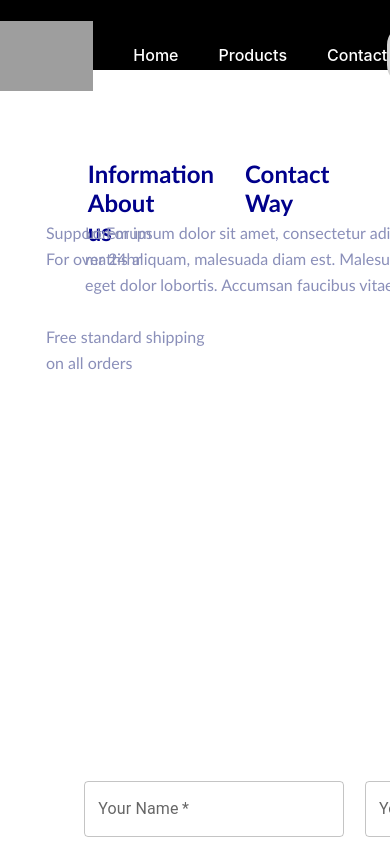
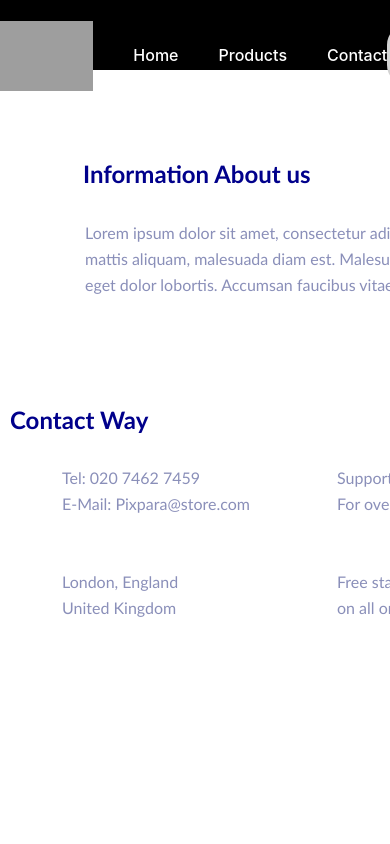
Before and after one commit to JinleYe/online_store, a React (Create React App) app in the folder frontend/: page /contact in a window 390 px wide. Shown: the top 844 px of the page. Built offline with nearby package versions, Linux system fonts and the light colour scheme; grey boxes are pictures that could not be loaded; some icons are missing.

Commit message:
added media query in contact page

```diff
--- a/frontend/src/components/Desktop9bottom.css
+++ b/frontend/src/components/Desktop9bottom.css
@@ -124,7 +124,7 @@
       font-size: 20px;
       color:white;
       min-Width: 200px;
-      min-Height: 40px;
+      min-Height: 43px;
       position: relative;
       right:6.5em;
       bottom:1.5em;
--- a/frontend/src/components/Desktop9bottom.js
+++ b/frontend/src/components/Desktop9bottom.js
@@ -49,7 +49,6 @@ function Desktop9bottom() {
     <div className="parent">
     <div className="getintouchform">
       <form>
-
         <TextField id="yourname"
           label="Your Name"
           required
--- a/frontend/src/components/Desktop9top.css
+++ b/frontend/src/components/Desktop9top.css
@@ -1,17 +1,22 @@
+.desktop9top {
+  padding-top: 100px;
+  font-family: "Trebuchet MS", Helvetica, sans-serif;
+}
 
-.desktop9top{
-  padding-top:100px;
-  font-family: "Trebuchet MS", Helvetica, sans-serif;
-
-}
-  @supports (display: grid)
-   {
+@supports (display: grid) {
   .contact-grid {
     /* background: #ffffff; */
     color: white;
     display: grid;
-       margin-right:1em;
-       grid-template-columns:50% 50% ;
+    margin-right: 1em;
+    grid-template-columns: 50% 50%;
+  }
+
+  @media (max-width: 1000px) {
+    .contact-grid {
+      /* border: 1px dotted red; */
+      grid-template-columns: 100%;
+    }
   }
 
   .contact-column1 {
@@ -22,8 +27,8 @@
     border-radius: 0.2em;
     background: white;
     /* box-shadow: 0 0 5px #f0f0f0; */
-       margin-right:4em;
-
+    margin-right: 4em;
+    margin-bottom: 5em;
   }
 
   .contact-column2 {
@@ -34,52 +39,57 @@
     border-radius: 0.2em;
     background: white;
     /* box-shadow: 0 0 5px #f0f0f0; */
-        margin-left:1em;
+    margin-left: 1em;
 
   }
 
 
 
-     .contactcolumnheaderfont1{
-      color:darkblue;
+  .contactcolumnheaderfont1 {
+    color: darkblue;
     font-size: medium;
     position: relative;
-      left:2.2em;
-      top:1.5em;
+    left: 2em;
+    top: 1.5em;
     font-weight: 900;
-      font-size:x-large;
-      margin-top:-0.5em;
+    font-size: x-large;
+    margin-top: -0.5em;
 
 
   }
-     .contactcolumnheaderfont2{
-        color:darkblue;
+
+  .contactcolumnheaderfont2 {
+    color: darkblue;
     font-size: medium;
     position: relative;
-        left:0.5em;
-        top:1.5em;
+    left: -1.5em;
+    top: 1.5em;
     font-weight: 900;
-        font-size:x-large;
-        margin-top:-0.5em;
+    font-size: x-large;
+    margin-top: -0.5em;
 
 
 
   }
 
-       #list1 ,#list2 ,#list3 ,#list4{
+  #list1,
+  #list2,
+  #list3,
+  #list4 {
     list-style: none;
     align-self: start;
     position: relative;
-        left:1em;
+    left: 1em;
     color: #8A8FB9;
 
 
   }
 
-       #list3, #list4{
+  #list3,
+  #list4 {
     list-style: none;
     position: relative;
-        right:4em;
+    right: 4em;
 
   }
 
@@ -106,41 +116,42 @@
   }
 
 
-#tripledot{
+  #tripledot {
     position: relative;
     top: 13em;
-left:6.2em;
+    left: 6em;
 
   }
 
 
-#dot1{
+  #dot1 {
     position: relative;
     right: 3em;
 
   }
 
-#dot2{
+  #dot2 {
     position: relative;
     right: 0.65em;
-    bottom:1.80em;
+    bottom: 1.80em;
   }
 
-#dot3{
+  #dot3 {
     position: relative;
-    left:1.65em;
-    bottom:3.56em;
+    left: 1.65em;
+    bottom: 3.56em;
 
   }
 
-#largeball{
-position:absolute;
-left:-4.5em;
-bottom:0em;
+  #largeball {
+    position: absolute;
+    left: -4.5em;
+    bottom: 0em;
 
 
   }
-.contactcolumnfont1{
+
+  .contactcolumnfont1 {
     position: absolute;
     width: 550px;
     height: 49px;
@@ -155,17 +166,54 @@ color: #8A8FB9;
   }
 
 
-.contactcolumnfont2{
+  .contactcolumnfont2 {
     font-style: normal;
     font-weight: 400;
     font-size: 16px;
     line-height: 26px;
     color: #8A8FB9;
-  position: absolute;
+    /* position: absolute; */
+    padding-top: 3em;
     width: 550px;
     height: 49px;
-  right: 85px;
-  top: 220px;
+    /* right: 85px; */
+    /* top: 220px; */
 
   }
+
+  /* #tel{
+  position: absolute;
+width: 127px;
+height: 26px;
+left: 812px;
+top: 249px;
  }
+
+#email{
+position: absolute;
+width: 189px;
+height: 26px;
+left: 812px;
+top: 276px;
+
+}
+
+#support{
+position: absolute;
+width: 107px;
+height: 26px;
+left: 1081px;
+top: 249px;
+
+}
+
+#24hr{
+ position: absolute;
+width: 96px;
+height: 26px;
+left: 1081px;
+top: 276px;
+} */
+
+
+}
--- a/frontend/src/components/Desktop9top.js
+++ b/frontend/src/components/Desktop9top.js
@@ -29,7 +29,7 @@ function Desktop9top() {
 
         <div className="contact-column2">
             <h1 className='contactcolumnheaderfont2'>Contact Way</h1>
-
+            <br/>
             <div className='contactcolumnfont2'>
                 <div className="row">
                 <div className="column">
--- a/frontend/src/components/HomeProduct.js
+++ b/frontend/src/components/HomeProduct.js
@@ -38,6 +38,10 @@ const HomeProduct = () => {
   };
 
   const featuredProducts = [headset, desktop, laptop];
+
+  const colors = ["#0088FE", "#00C49F", "#FFBB28"];
+
+
 
   return (
 
@@ -87,6 +91,7 @@ const HomeProduct = () => {
           <Tile imageURL={joystick} title="Atari 2600 Joystick" />
           <Tile imageURL={ps5controller} title="PS5 Dualshock Controller" />
         </div>
+
       </div>
 
 
```
Lines whose indentation alone changed are shown as unchanged.
